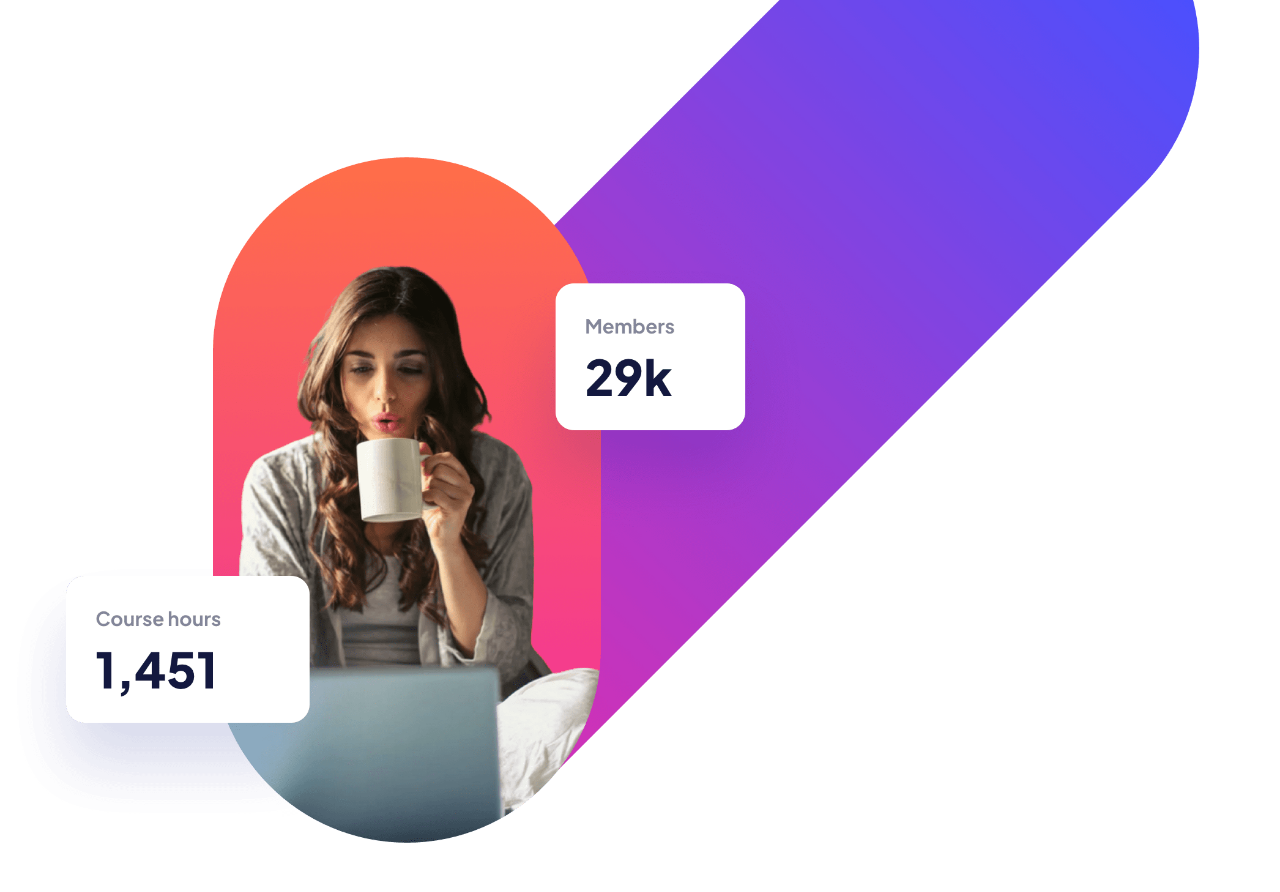
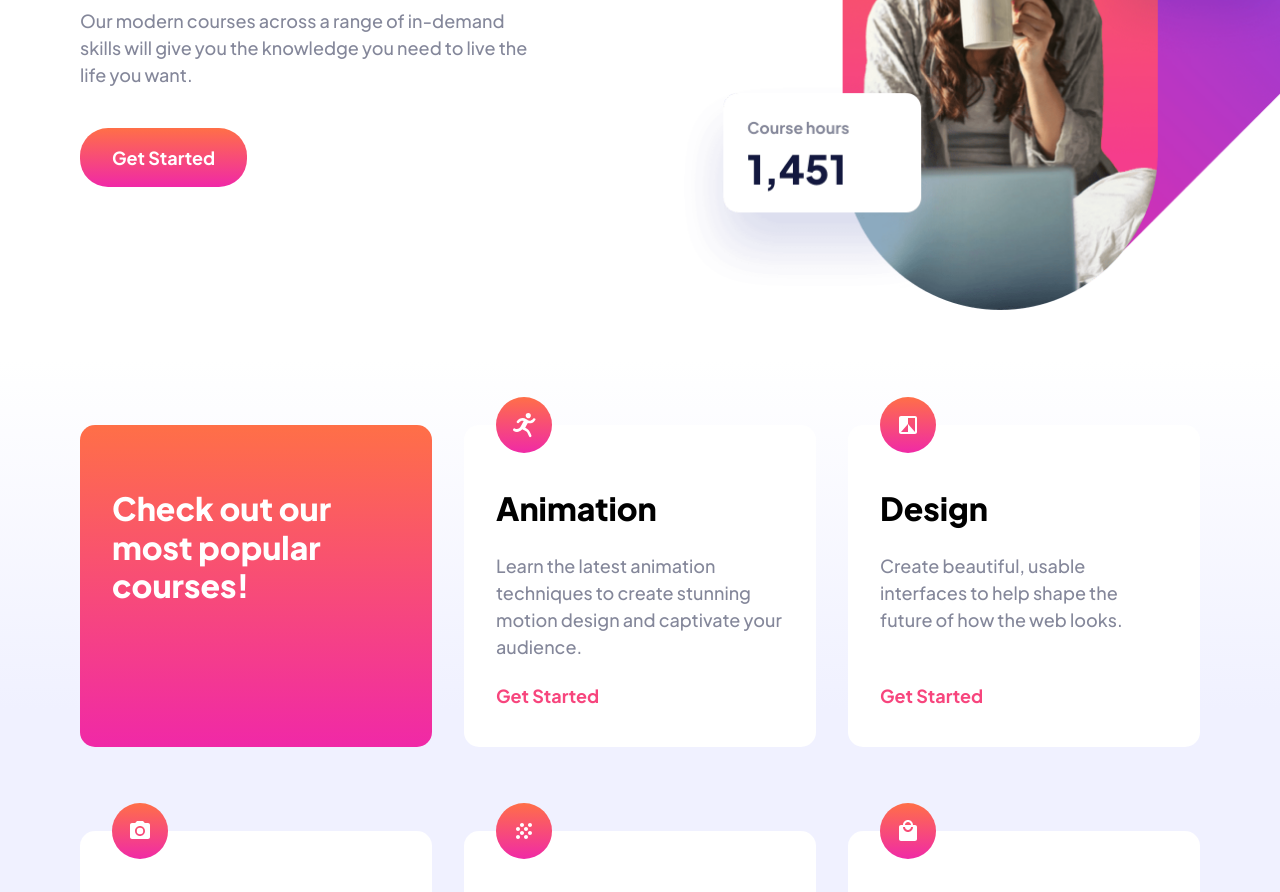
Before and after one commit to gobimahato/Education-Lading-Page, a plain HTML site: page index.html in a window 1280 px wide. Shown: the part 432-1324 px from the top of the page. Drawn offline with Linux system fonts and the light colour scheme.

Commit message:
Courses & Footer section is completed

```diff
--- /dev/null
+++ b/css/components/courses.css
@@ -0,0 +1,78 @@
+.courses {
+  background: linear-gradient(#fff, #f0f1ff 40%);
+  padding-block: 64px 80px;
+}
+
+.courses .wrapper {
+  display: grid;
+  row-gap: 60px;
+}
+
+.courses .block {
+  padding: 64px 32px 40px;
+  border-radius: 15px;
+}
+
+.courses .block.title {
+  padding: 32px;
+  background: var(--gradient-pink);
+  color: var(--clr-white);
+
+}
+
+.courses h2 {
+  font-size: var(--fs-3);
+}
+
+.courses .course {
+  background-color: var(--clr-white);
+  position: relative;
+  display: grid;
+  gap: 24px;
+  grid-template-rows: min-content 1fr min-content;
+}
+
+.courses img {
+  position: absolute;
+  top: 0;
+  translate: 32px -50%;
+}
+
+.courses h3 {
+  font-size: var(--fs-3);
+}
+
+.courses p {
+  font-size: var(--fs-5);
+  margin: 0;
+}
+
+.courses a {
+  font-size: var(--fs-7);
+  font-weight: 700;
+  color: var(--clr-pink-600);
+  transition: opacity 150ms ease-in-out;
+  align-self: end;
+}
+
+.courses a:hover {
+  opacity: 50%;
+}
+
+@media (width >= 50.625em) {
+  .courses .wrapper {
+    grid-template-columns: repeat(2, 1fr);
+    column-gap: 24px;
+  }
+
+  .courses .block.title {
+    padding-block-start: 64px;
+  }
+}
+
+@media (width >= 75em) {
+  .courses .wrapper {
+    grid-template-columns: repeat(3, 1fr);
+    gap: 84px 32px;
+  }
+}
--- /dev/null
+++ b/css/components/footer.css
@@ -0,0 +1,10 @@
+.footer {
+  background: var(--clr-blue-900);
+  padding-block: 24px;
+}
+
+.footer .wrapper {
+  display: flex;
+  justify-content: space-between;
+  align-items: center;
+}
--- a/css/components/header.css
+++ b/css/components/header.css
@@ -5,12 +5,7 @@
   padding-block: 16px;
 }
 
-.header .logo {
-  width: 5rem;
-  /* height: 1.2rem; */
-}
-
-@media (width >= 50.625rem) {
+@media (width >= 50.625em) {
   .header {
     padding-block: 24px;
   }
--- /dev/null
+++ b/css/components/hero.css
@@ -0,0 +1,58 @@
+.hero {
+  display: grid;
+  row-gap: 40px;
+  padding-block: 64px;
+}
+
+.hero h1 {
+  font-size: var(--fs-1);
+  color: var(--clr-blue-900);
+}
+
+.hero__text {
+  font-size: var(--fs-5);
+}
+
+.hero p {
+  margin-block: 24px 40px;
+}
+
+.hero picture {
+  max-width: 37.5rem;
+  justify-self: center;
+  margin-left: -20px;
+  margin-right: -20px;
+  pointer-events: none;
+}
+
+@media (width >= 50.625rem) {
+  .hero {
+    grid-template-columns: repeat(2, 1fr);
+    position: relative;
+  }
+
+  .hero__text {
+    padding-block: 42px;
+    padding-inline-end: 0;
+  }
+
+  .hero picture {
+    position: absolute;
+    right: 0;
+    translate: 42% -28%;
+    max-width: none;
+    margin-left: 0;
+    margin-right: 0;
+  }
+}
+
+@media (width >= 75rem) {
+  .hero picture {
+    max-width: 65rem;
+    translate: 49% -32%;
+  }
+
+  .hero__text {
+    padding-block: 110px;
+  }
+}
--- a/css/global/bolierplate.css
+++ b/css/global/bolierplate.css
@@ -32,8 +32,29 @@ img {
   height: auto;
 }
 
+.logo {
+  width: 5rem;
+  transition: opacity 150ms ease-in-out;
+}
+
+@media (width >= 75em) {
+  .logo {
+    width: 6.9375rem;
+  }
+}
+
+.logo:hover {
+  opacity: 0.75;
+}
+
 a {
   text-decoration: none;
+}
+
+p {
+  color: var(--clr-grey);
+  line-height: 1.5;
+  max-width: 35ch;
 }
 
 body {
@@ -41,3 +62,7 @@ body {
   font-family: "Plus Jakarta Sans", Arial, Helvetica, sans-serif;
   font-weight: 500;
 }
+
+main {
+  overflow-x: clip;
+}
--- a/css/global/button.css
+++ b/css/global/button.css
@@ -1,10 +1,12 @@
 .button {
+  display: inline-block;
   font-size: var(--fs-7);
   font-weight: 700;
   line-height: 1.5;
   padding: 10.5px 24px;
   border-radius: 28px;
-  transition: background 150ms ease-in-out;
+  display: inline-block;
+  transition: background, opacity 150ms ease-in-out;
 }
 
 .button.dark {
@@ -12,7 +14,30 @@
   color: var(--clr-white);
 }
 
-
 .button.dark:hover {
   background-color: var(--clr-blue-600);
 }
+
+.button.pink {
+  background: var(--gradient-pink);
+  color: var(--clr-white);
+}
+
+.button.pink:hover {
+  opacity: 0.5;
+}
+
+.button.purple {
+  background: var(--gradient-purple);
+  color: var(--clr-white);
+}
+
+.button.purple:hover {
+  opacity: 0.5;
+}
+
+@media (width >= 75em) {
+  .button {
+    padding: 16px 32px;
+  }
+}
--- a/css/style.css
+++ b/css/style.css
@@ -4,3 +4,6 @@
 @import url("./global/button.css");
 
 @import url("./components/header.css");
+@import url("./components/hero.css");
+@import url("./components/courses.css");
+@import url("./components/footer.css");
--- a/index.html
+++ b/index.html
@@ -31,7 +31,7 @@
 
     <main>
       <!--! Hero Section -->
-      <section class="hero">
+      <section class="hero wrapper">
         <div class="hero__text">
           <h1>Maximize skill, minimize budget</h1>
           <p>
@@ -50,7 +50,7 @@
               height="1876"
             />
             <source
-              media="(min-width: 50em )"
+              media="(min-width: 50.625em )"
               srcset="./assets/image-hero-tablet@2x.png"
               width="695"
               height="723"
@@ -67,6 +67,7 @@
 
       <!--! Courses Section -->
       <section class="courses">
+        <div class="wrapper">
           <div class="block title">
             <h2>Check out our most popular courses!</h2>
           </div>
@@ -90,8 +91,8 @@
             <img src="./assets/icon-design.svg" alt="" width="56" height="56" />
             <h3>Design</h3>
             <p>
-            Create beautiful, usable interfaces to help shape the future of how
-            the web looks.
+              Create beautiful, usable interfaces to help shape the future of
+              how the web looks.
             </p>
             <a href="">Get Started</a>
           </div>
@@ -105,8 +106,8 @@
             />
             <h3>Photography</h3>
             <p>
-            Explore critical fundamentals like lighting, composition, and focus
-            to capture exceptional photos.
+              Explore critical fundamentals like lighting, composition, and
+              focus to capture exceptional photos.
             </p>
             <a href="">Get Started</a>
           </div>
@@ -122,7 +123,12 @@
           </div>
 
           <div class="block course">
-          <img src="./assets/icon-business.svg" alt="" width="56" height="56" />
+            <img
+              src="./assets/icon-business.svg"
+              alt=""
+              width="56"
+              height="56"
+            />
             <h3>Business</h3>
             <p>
               A step-by-step playbook to help you start, scale, and sustain your
@@ -130,20 +136,23 @@
             </p>
             <a href="">Get Started</a>
           </div>
+        </div>
       </section>
     </main>
 
-    <footer>
+    <footer class="footer">
+      <div class="wrapper">
         <a href="/">
           <img
+            class="logo"
             src="./assets/logo-light.svg"
             alt="Skilled Home"
             width="111"
             height="28"
           />
         </a>
-
         <a href="" class="button purple"> Get Started </a>
+      </div>
     </footer>
   </body>
 </html>
```
Lines whose indentation alone changed are shown as unchanged.
